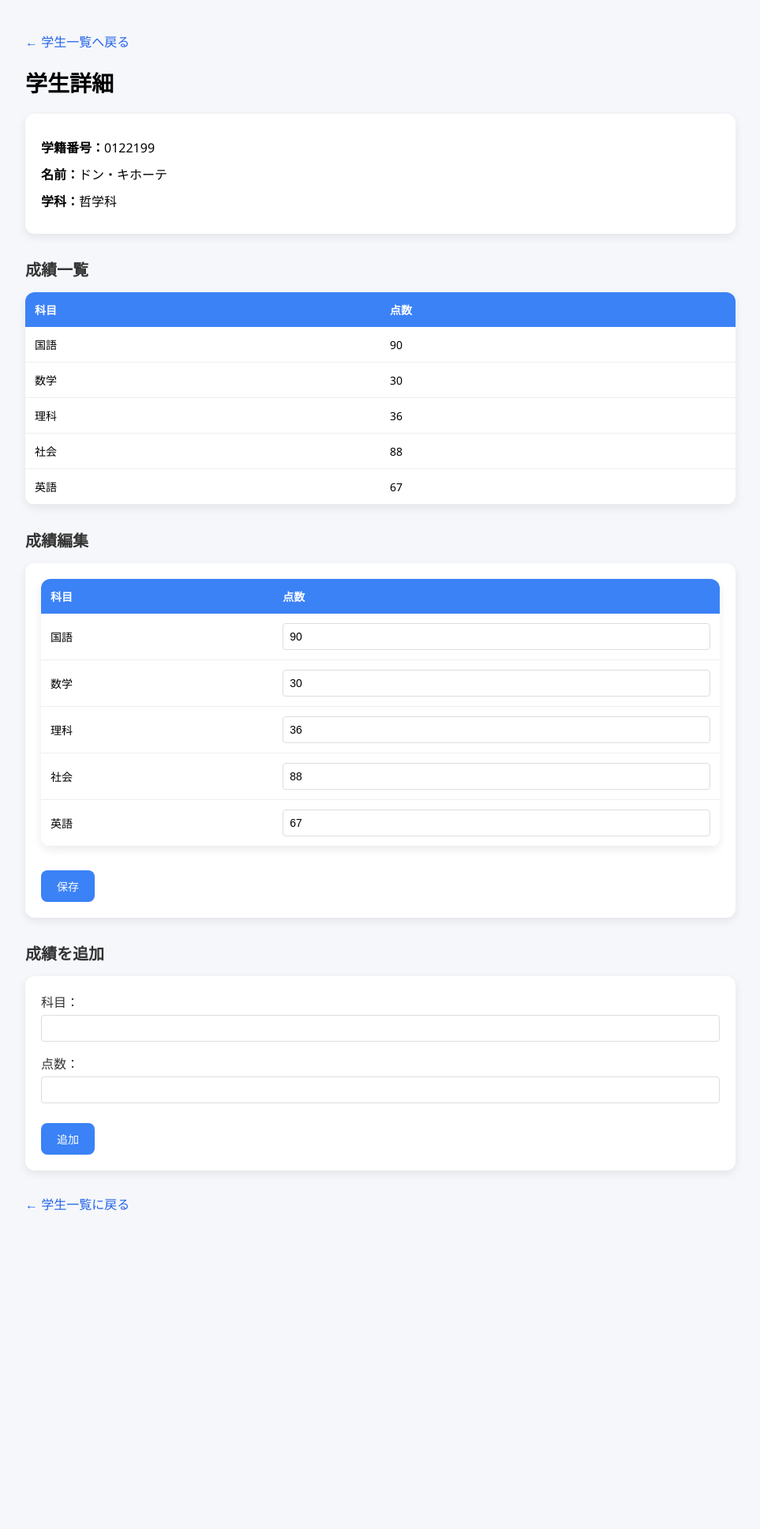
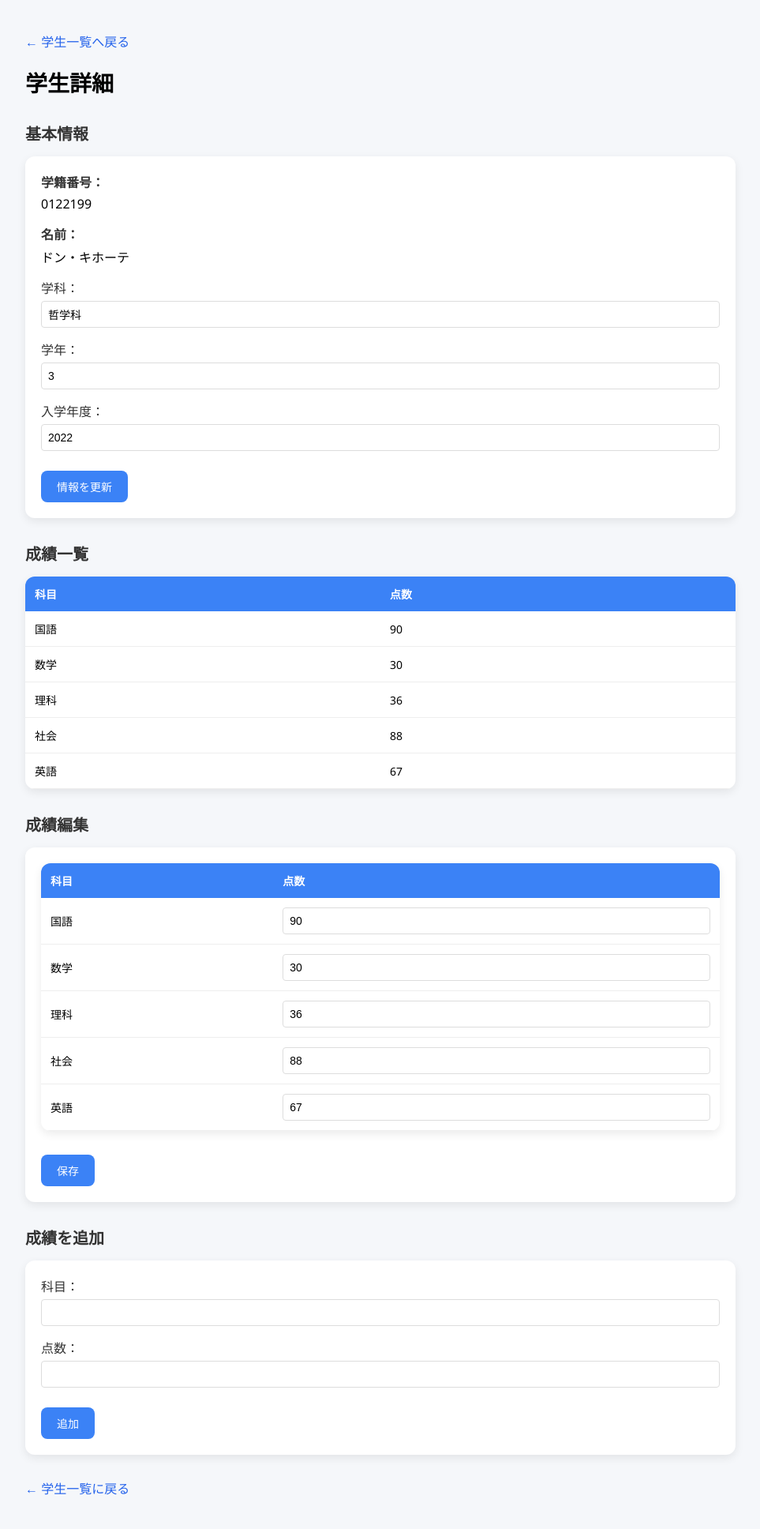
Before and after one commit to HayayoNakagawa/------, a Flask app: page /students/0122199 in a window 1280 px wide. Shown: the whole page at 79% size, without its empty margins (158-1121 px from the left). Before the commit the page ends 1533 px from the top, so only its background shows below. Run offline with Flask 3, Linux system fonts and the light colour scheme; data comes from the database, SQL or seed files in the repository.

Commit message:
機能の向上

```diff
--- a/sqlite-tools-win-x64-3510100-main/school_app/app.py
+++ b/sqlite-tools-win-x64-3510100-main/school_app/app.py
@@ -79,7 +79,7 @@ def student_detail(student_id):
     cur = get_db().cursor()
 
     cur.execute(
-        "SELECT student_id, name, department FROM students WHERE student_id = ?",
+        "SELECT student_id, name, department, grade, year FROM students WHERE student_id = ?",
         (student_id,)
     )
     student = cur.fetchone()
@@ -95,6 +95,25 @@ def student_detail(student_id):
         student=student,
         scores=scores
     )
+
+@app.route("/students/<student_id>/edit_info", methods=["POST"])
+def edit_student_info(student_id):
+    department = request.form["department"]
+    grade = request.form["grade"]
+    year = request.form["year"]
+
+    db = sqlite3.connect(DATABASE)
+    cur = db.cursor()
+
+    cur.execute(
+        "UPDATE students SET department = ?, grade = ?, year = ? WHERE student_id = ?",
+        (department, int(grade), int(year), student_id)
+    )
+
+    db.commit()
+    db.close()
+
+    return redirect(url_for("student_detail", student_id=student_id))
 
 @app.route("/scores")
 def scores():
--- a/sqlite-tools-win-x64-3510100-main/school_app/templates/scores.html
+++ b/sqlite-tools-win-x64-3510100-main/school_app/templates/scores.html
@@ -98,7 +98,11 @@
     {% for s in scores %}
     <tr>
         <td>{{ s[0] }}</td>
-        <td>{{ s[1] }}</td>
+        <td>
+          <a href="/students/{{ s[0] }}?from=scores" style="color: #2563eb; text-decoration: none;">
+            {{ s[1] }}
+          </a>
+        </td>
         <td>{{ s[2] }}</td>
         <td>{{ s[3] }}</td>
         <td>{{ s[4] }}</td>
--- a/sqlite-tools-win-x64-3510100-main/school_app/templates/student_detail.html
+++ b/sqlite-tools-win-x64-3510100-main/school_app/templates/student_detail.html
@@ -118,15 +118,45 @@
 <body>
   <div class="container">
     <p style="margin-bottom: 20px;">
-      <a href="/students" style="color: #2563eb; text-decoration: none;">← 学生一覧へ戻る</a>
+      {% if request.args.get('from') == 'scores' %}
+        <a href="/scores" style="color: #2563eb; text-decoration: none;">← 成績一覧へ戻る</a>
+      {% else %}
+        <a href="/students" style="color: #2563eb; text-decoration: none;">← 学生一覧へ戻る</a>
+      {% endif %}
     </p>
 
     <h1>学生詳細</h1>
 
+    <h2>基本情報</h2>
     <div class="info-card">
-      <p><strong>学籍番号：</strong>{{ student[0] }}</p>
-      <p><strong>名前：</strong>{{ student[1] }}</p>
-      <p><strong>学科：</strong>{{ student[2] }}</p>
+      <form method="post" action="/students/{{ student[0] }}/edit_info">
+        <div class="form-group">
+          <label><strong>学籍番号：</strong></label>
+          <p style="margin: 5px 0; font-size: 16px;">{{ student[0] }}</p>
+        </div>
+
+        <div class="form-group">
+          <label><strong>名前：</strong></label>
+          <p style="margin: 5px 0; font-size: 16px;">{{ student[1] }}</p>
+        </div>
+
+        <div class="form-group">
+          <label for="department">学科：</label>
+          <input type="text" id="department" name="department" value="{{ student[2] }}" required>
+        </div>
+
+        <div class="form-group">
+          <label for="grade">学年：</label>
+          <input type="number" id="grade" name="grade" value="{{ student[3] }}" required>
+        </div>
+
+        <div class="form-group">
+          <label for="year">入学年度：</label>
+          <input type="number" id="year" name="year" value="{{ student[4] }}" required>
+        </div>
+
+        <button type="submit">情報を更新</button>
+      </form>
     </div>
 
     <h2>成績一覧</h2>
```
